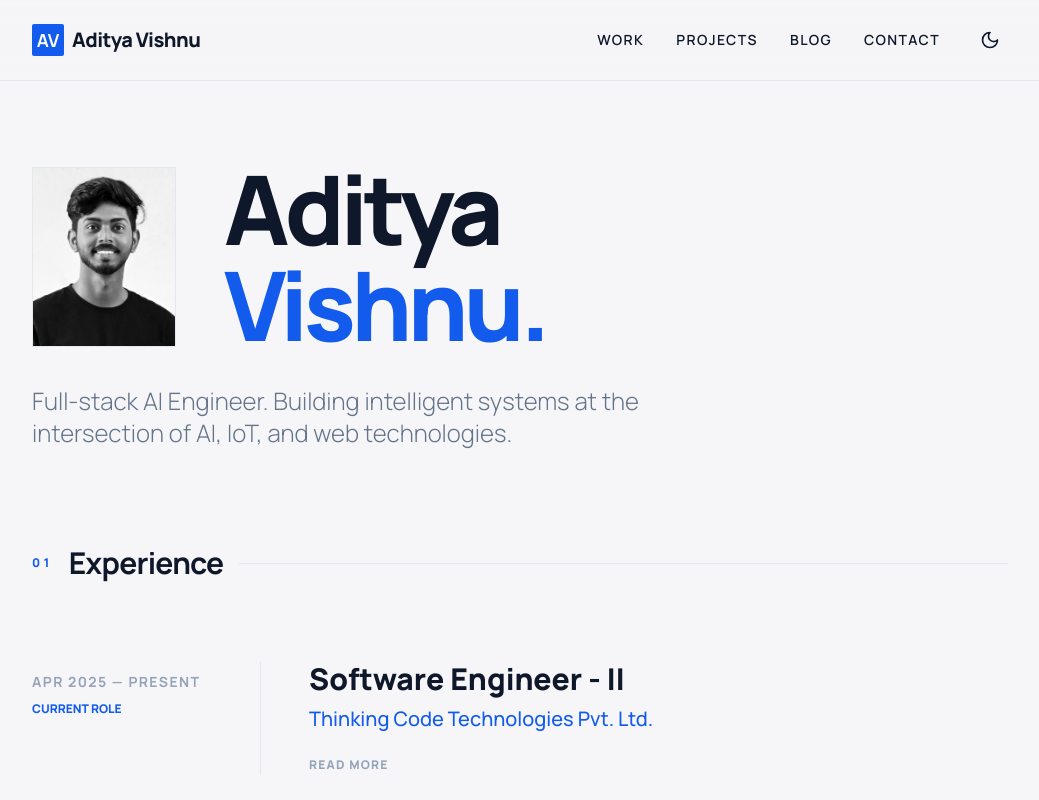
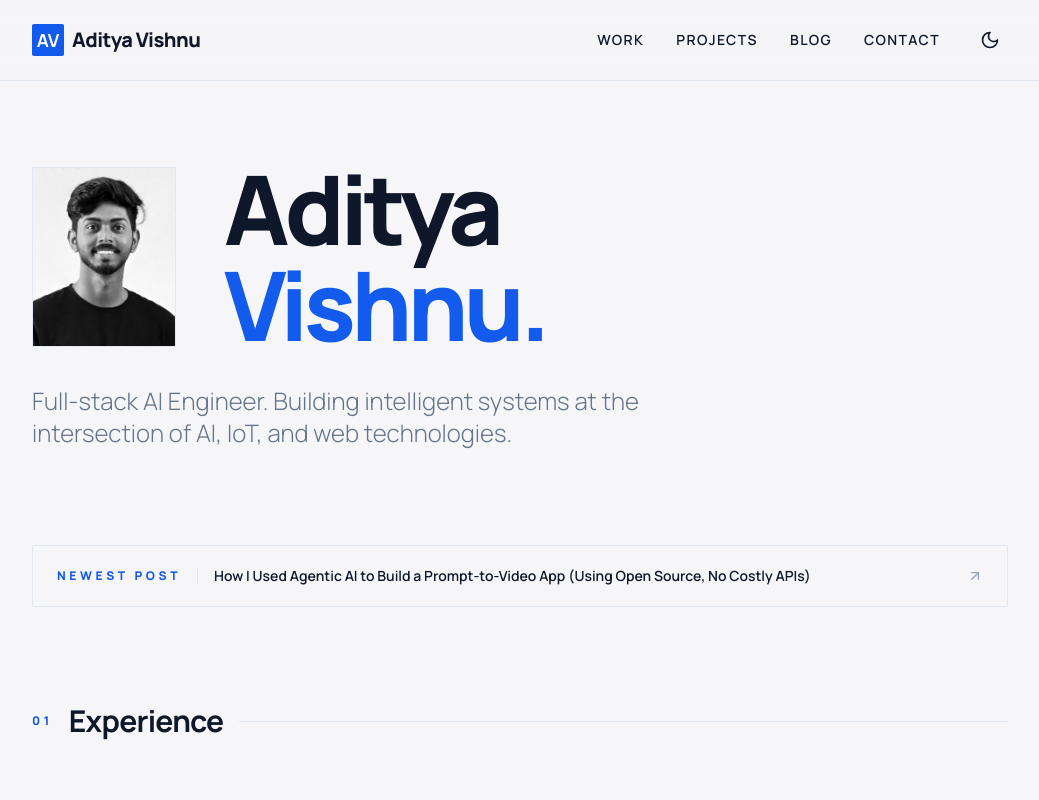
Before and after one commit to iamadityavishnu/iamadityavishnu.github.io, a Next.js app: page / in a window 1280 px wide. Shown: the top 800 px of the page, without its empty margins (120-1159 px from the left). Built offline with nearby package versions, Linux system fonts and the light colour scheme.

Commit message:
New post banner added

```diff
--- a/src/pages/index.js
+++ b/src/pages/index.js
@@ -2,9 +2,11 @@ import { ExternalLink, ArrowRight, ArrowUpRight } from "lucide-react";
 import { SiGithub } from "react-icons/si";
 import Image from "next/image";
 import Head from "next/head";
+import Link from "next/link";
 import { useState, useRef } from "react";
 import data from "@/data/portfolio.json";
 import Layout from "@/components/Layout";
+import { getAllPosts } from "@/lib/posts";
 
 const SITE_URL = "https://iamadityavishnu.github.io";
 const fullName = `${data.profile.firstName} ${data.profile.lastName}`;
@@ -66,7 +68,13 @@ function ExperienceCard({ role }) {
     );
 }
 
-export default function Home() {
+export async function getStaticProps() {
+    const posts = getAllPosts();
+    const latestPost = posts.length > 0 ? posts[0] : null;
+    return { props: { latestPost } };
+}
+
+export default function Home({ latestPost }) {
     const jsonLd = {
         "@context": "https://schema.org",
         "@type": "Person",
@@ -122,6 +130,27 @@ export default function Home() {
                         {data.profile.tagline}
                     </p>
                 </section>
+
+                {/* Latest Post Banner */}
+                {latestPost && (
+                    <div className="mb-24">
+                        <Link
+                            href={`/blog/${latestPost.slug}`}
+                            className="group flex items-center justify-between gap-4 border border-slate-200 dark:border-slate-800 px-6 py-5 hover:border-primary dark:hover:border-primary transition-colors duration-200"
+                        >
+                            <div className="flex flex-col sm:flex-row sm:items-center gap-2 sm:gap-4 min-w-0">
+                                <span className="shrink-0 text-xs font-black uppercase tracking-[0.3em] text-primary">
+                                    Newest Post
+                                </span>
+                                <span className="hidden sm:block w-px h-4 bg-slate-200 dark:bg-slate-700 shrink-0" />
+                                <span className="text-sm font-semibold group-hover:text-primary transition-colors">
+                                    {latestPost.title}
+                                </span>
+                            </div>
+                            <ArrowUpRight className="h-4 w-4 shrink-0 text-slate-400 group-hover:text-primary transition-colors" />
+                        </Link>
+                    </div>
+                )}
 
                 {/* Experience Section */}
                 <section id="work" className="mb-32 scroll-mt-24">
```
